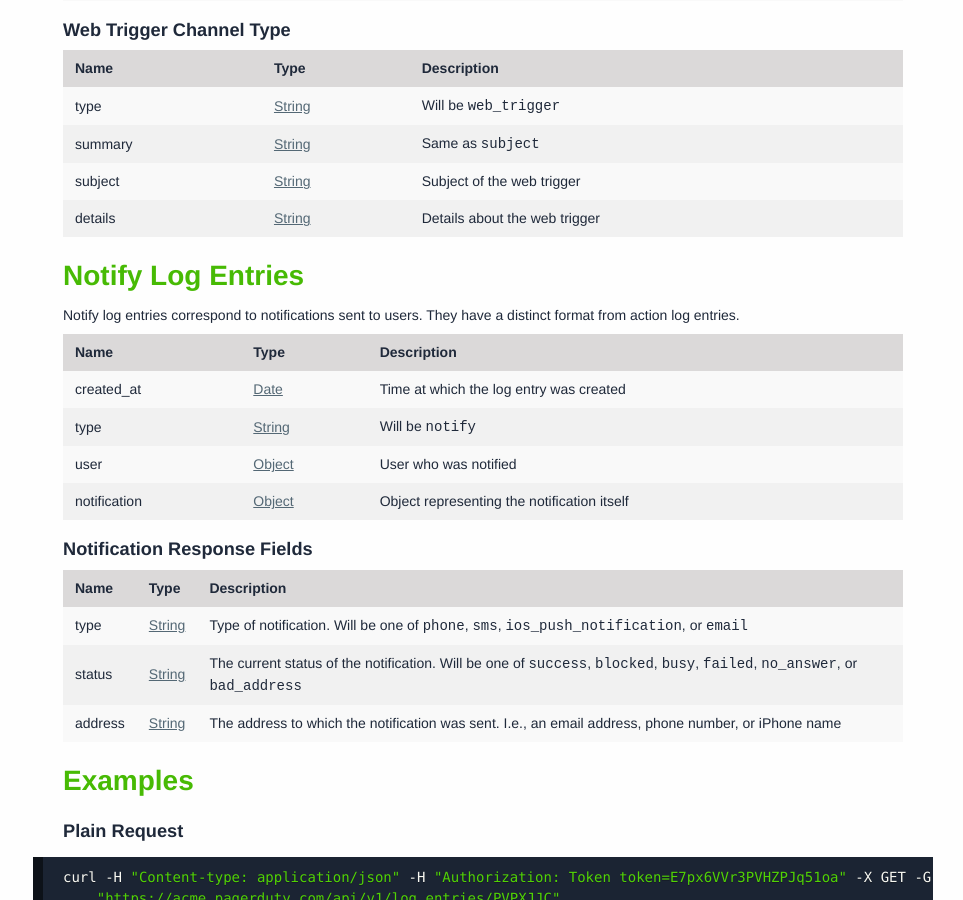
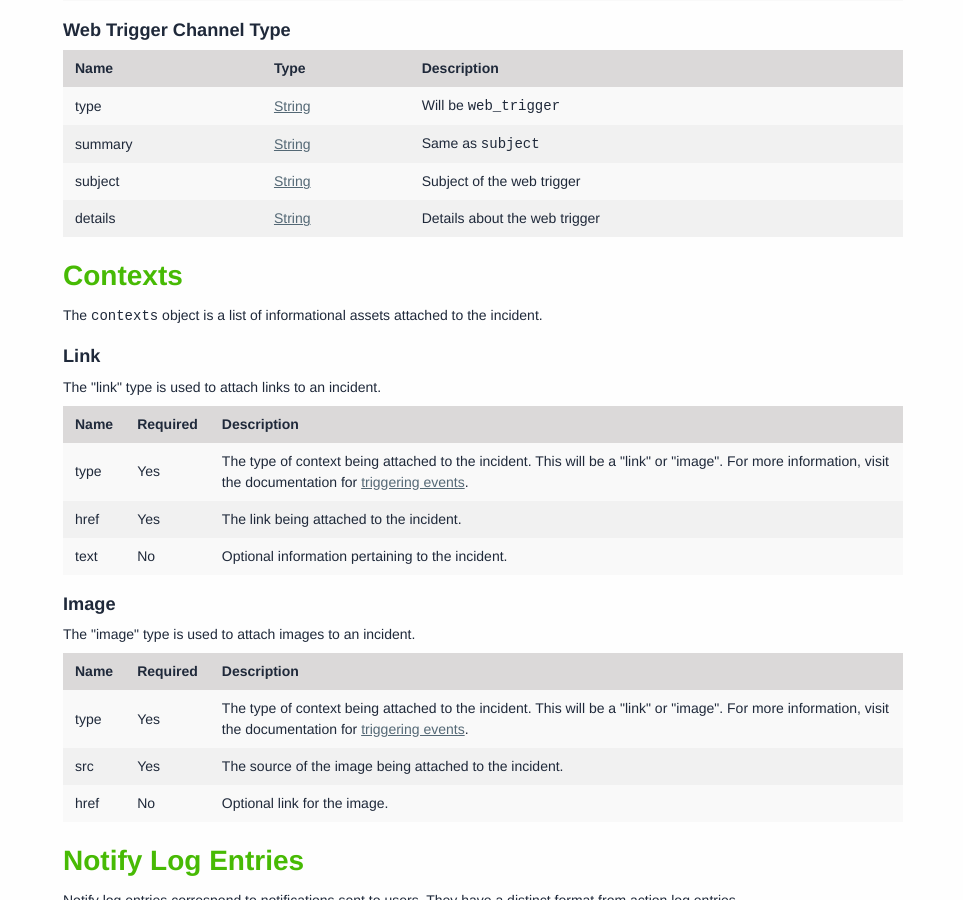
Before and after one commit to h4dz/devdocs, a Jekyll site: the page built from source/documentation/rest/log_entries/show.html, in a window 1280 px wide and 900 px high, scrolled down 2938 px. Shown: the whole window, without its empty margins (317-1280 px from the left). Built offline with Jekyll 4.4.1, drawn with Linux system fonts in a browser that asks for light colours; some web fonts are replaced; some of the changed text lies outside the part shown.

Commit message:
Add ILE contexts

```diff
--- a/source/documentation/rest/log_entries/show.html
+++ b/source/documentation/rest/log_entries/show.html
@@ -726,6 +726,128 @@ GET https://<span class="base_url contenteditable persist" contenteditable="true
       </div>
     </div>
   </div>
+  <h2 id='contexts'>
+    Contexts
+  </h2>
+  <p>
+    The <code>contexts</code> object is a list of informational assets attached to the incident.
+  </p>
+  <h3>
+    Link
+  </h3>
+  <p>
+    The "link" type is used to attach links to an incident.
+  </p>
+  <div class="table-container">
+    <table class="table table-striped">
+      <thead>
+        <tr>
+          <th>
+            Name
+          </th>
+          <th>
+            Required
+          </th>
+          <th>
+            Description
+          </th>
+        </tr>
+      </thead>
+      <tbody>
+        <tr>
+          <td>
+            type
+          </td>
+          <td>
+            Yes
+          </td>
+          <td>
+            The type of context being attached to the incident. This will be a "link" or "image". For more information, visit the documentation for <a href="/documentation/integration/events/trigger/">triggering events</a>.
+          </td>
+        </tr>
+        <tr>
+          <td>
+            href
+          </td>
+          <td>
+            Yes
+          </td>
+          <td>
+            The link being attached to the incident.
+          </td>
+        </tr>
+        <tr>
+          <td>
+            text
+          </td>
+          <td>
+            No
+          </td>
+          <td>
+            Optional information pertaining to the incident.
+          </td>
+        </tr>
+      </tbody>
+    </table>
+  </div>
+  <h3>
+    Image
+  </h3>
+  <p>
+    The "image" type is used to attach images to an incident.
+  </p>
+  <div class="table-container">
+    <table class="table table-striped">
+      <thead>
+        <tr>
+          <th>
+            Name
+          </th>
+          <th>
+            Required
+          </th>
+          <th>
+            Description
+          </th>
+        </tr>
+      </thead>
+      <tbody>
+        <tr>
+          <td>
+            type
+          </td>
+          <td>
+            Yes
+          </td>
+          <td>
+            The type of context being attached to the incident. This will be a "link" or "image". For more information, visit the documentation for <a href="/documentation/integration/events/trigger/">triggering events</a>.
+          </td>
+        </tr>
+        <tr>
+          <td>
+            src
+          </td>
+          <td>
+            Yes
+          </td>
+          <td>
+            The source of the image being attached to the incident.
+          </td>
+        </tr>
+        <tr>
+          <td>
+            href
+          </td>
+          <td>
+            No
+          </td>
+          <td>
+            Optional link for the image.
+          </td>
+        </tr>
+      </tbody>
+    </table>
+  </div>
   <h2 id='notify_format'>
     Notify Log Entries
   </h2>
@@ -890,7 +1012,24 @@ GET https://<span class="base_url contenteditable persist" contenteditable="true
     "channel": {
       "summary": "Martian's are attacking",
       "type": "web_trigger"
-    }
+    },
+    "contexts":[
+      {
+        "type": "link",
+        "href": "http://acme.pagerduty.com",
+      },{
+        "type": "link",
+        "href": "http://acme.pagerduty.com",
+        "text": "View the incident on PagerDuty"
+      },{
+        "type": "image",
+        "src": "https://chart.googleapis.com/chart?chs=600x400&chd=t:6,2,9,5,2,5,7,4,8,2,1&cht=lc&chds=a&chxt=y&chm=D,0033FF,0,0,5,1"
+      },{
+        "type": "image",
+        "src": "https://chart.googleapis.com/chart?chs=600x400&chd=t:6,2,9,5,2,5,7,4,8,2,1&cht=lc&chds=a&chxt=y&chm=D,0033FF,0,0,5,1",
+        "href": "https://google.com"
+      }
+    ]
   }
 }</code>
 </pre>
@@ -931,7 +1070,24 @@ GET https://<span class="base_url contenteditable persist" contenteditable="true
       "details": "Wait, I'm a computer. How the hell do I know? ",
       "summary": "Martian's are attacking",
       "type": "web_trigger"
-    }
+    },
+    "contexts":[
+      {
+        "type": "link",
+        "href": "http://acme.pagerduty.com",
+      },{
+        "type": "link",
+        "href": "http://acme.pagerduty.com",
+        "text": "View the incident on PagerDuty"
+      },{
+        "type": "image",
+        "src": "https://chart.googleapis.com/chart?chs=600x400&chd=t:6,2,9,5,2,5,7,4,8,2,1&cht=lc&chds=a&chxt=y&chm=D,0033FF,0,0,5,1"
+      },{
+        "type": "image",
+        "src": "https://chart.googleapis.com/chart?chs=600x400&chd=t:6,2,9,5,2,5,7,4,8,2,1&cht=lc&chds=a&chxt=y&chm=D,0033FF,0,0,5,1",
+        "href": "https://google.com"
+      }
+    ]
   }
 }</code>
 </pre>
```
